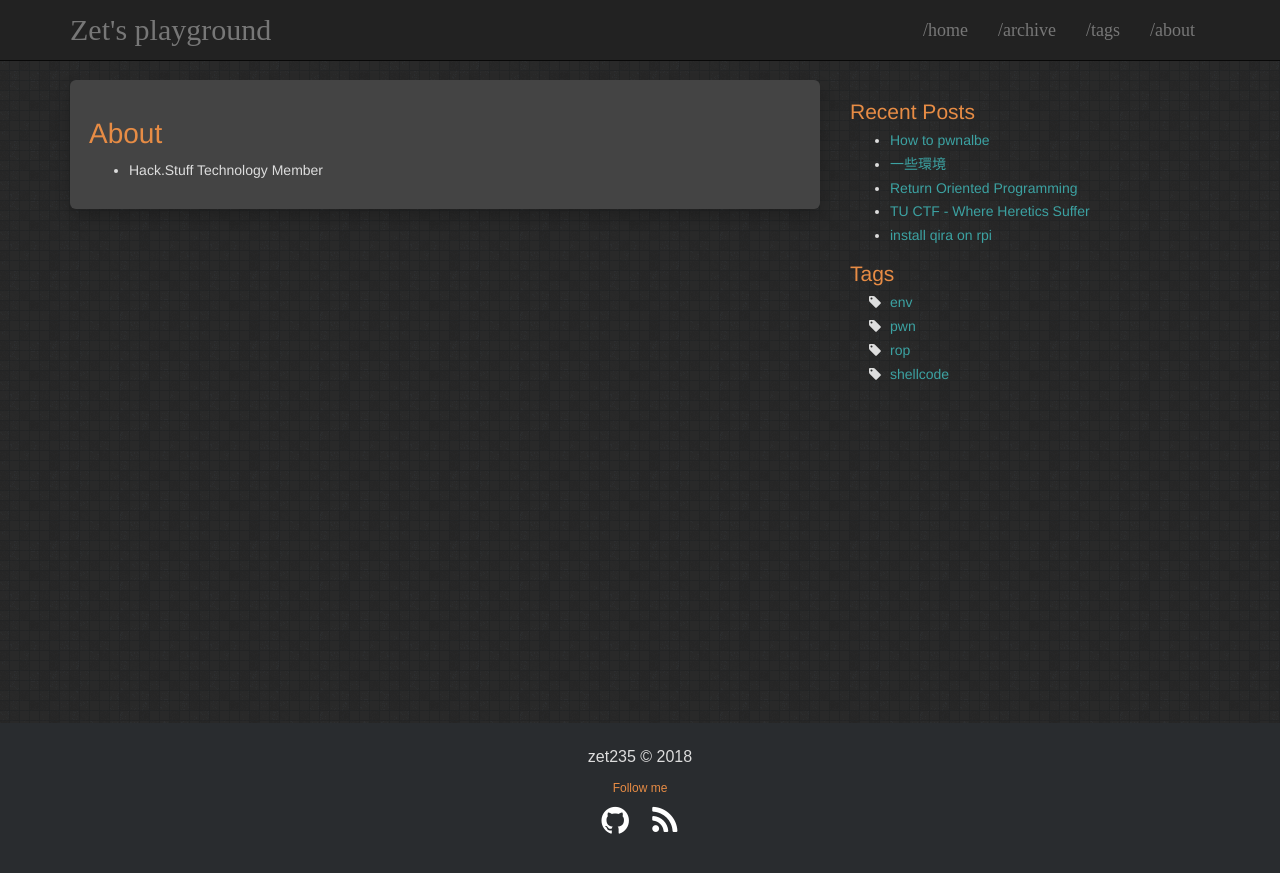
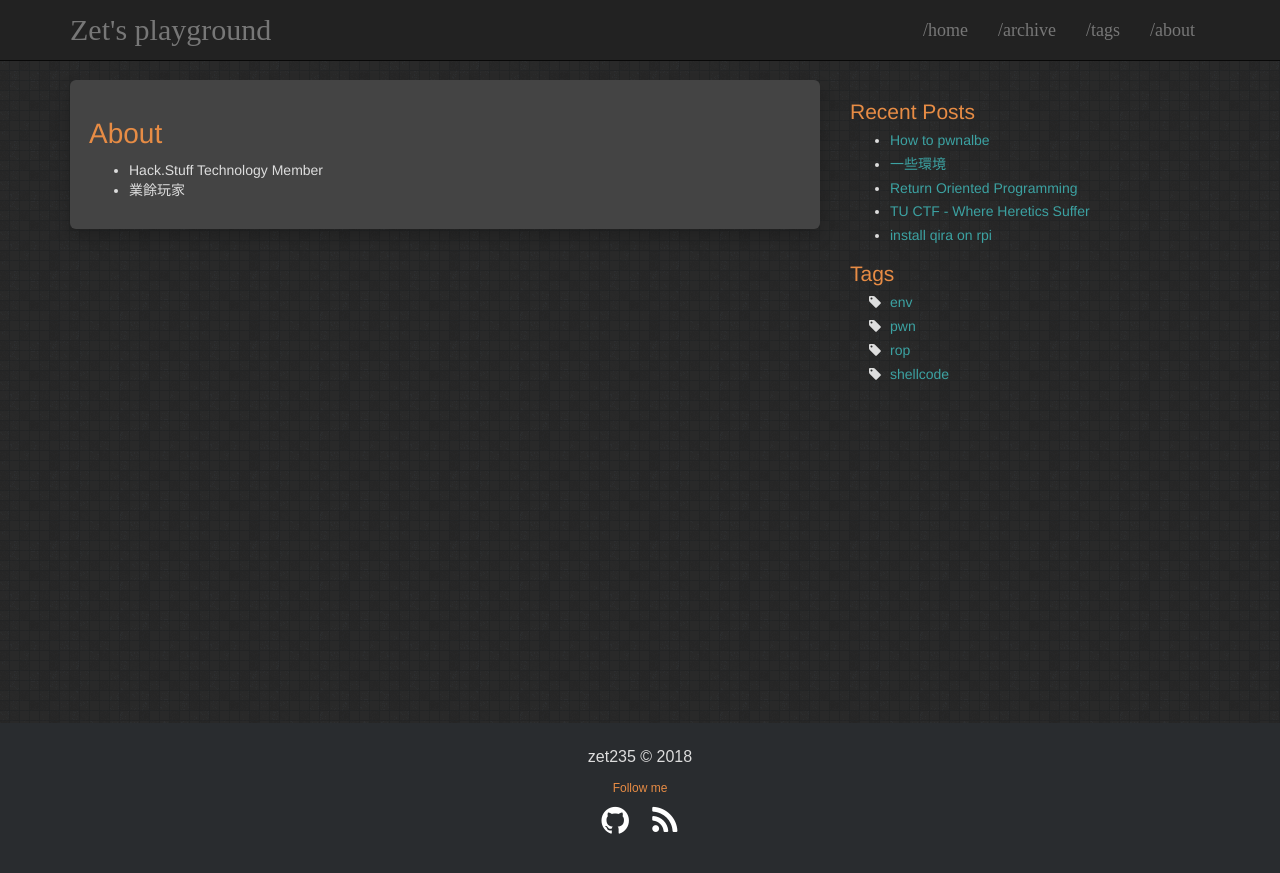
Before and after one commit to zet235/zet235.github.io, a Jekyll site: the page built from about.md, in a window 1280 px wide. Shown: the top 873 px of the page. Built offline with Jekyll 4.4.1, drawn with Linux system fonts in a browser that asks for light colours.

Commit message:
Update about.md

```diff
--- a/about.md
+++ b/about.md
@@ -7,3 +7,4 @@ title: About
 # About
 
 - Hack.Stuff Technology Member
+- 業餘玩家
```
